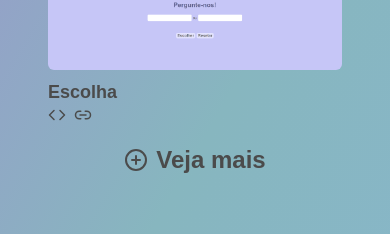
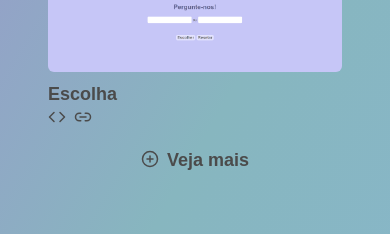
Before and after one commit to isamsm/portfolio, a Next.js app: page / in a window 390 px wide. Shown: the part 2192-2426 px from the top of the page. Built offline with nearby package versions, Linux system fonts and the light colour scheme.

Commit message:
font alt

```diff
--- a/src/app/projects.js
+++ b/src/app/projects.js
@@ -28,14 +28,14 @@ export default function Projects() {
                 className="rounded-md"
                 alt="Imagem da página inicial do meu projeto de escolha"
               />
-              <h3 className="pt-2 font-semibold text-md"> Escolha </h3>
+              <h3 className="pt-2 font-semibold md:text-md lg:text-md"> Escolha </h3>
               <div className="flex gap-2">
                 <a className="hover:scale-125" href="https://github.com/isamsm/escolha" target="_blank"> <LuCode /> </a>
                 <a className="hover:scale-125" href="https://escolha.vercel.app" target="_blank"> <LuLink2 /> </a>
               </div>
             </div>
             <div className="flex items-center justify-center">
-              <a className="hover:scale-125" href="https://github.com/isamsm?tab=repositories" target="_blank"> <h3 className="flex gap-2 font-semibold text-2xl"> <LuPlusCircle className="mt-1" /> Veja mais </h3> </a>
+              <a className="hover:scale-125" href="https://github.com/isamsm?tab=repositories" target="_blank"> <h3 className="flex gap-2 font-semibold text-lg md:text-2xl lg:text-2xl"> <LuPlusCircle className="mt-1" /> Veja mais </h3> </a>
             </div>
           </div>
         </div>
```
